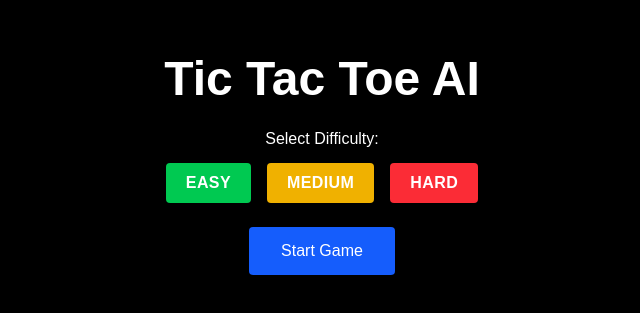
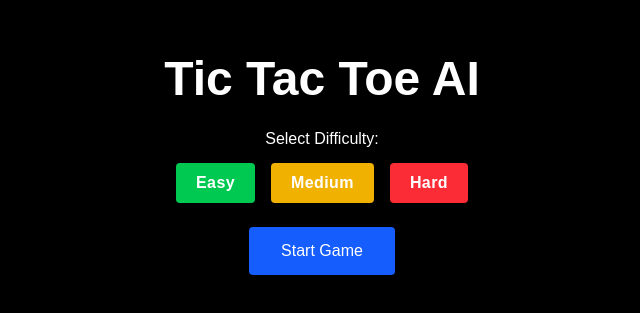
Before and after one commit to RuthlesSan/tic-tac-toe-ai, a Next.js app: page /games/tictactoe in a window 1280 px wide. Shown: the part 235-548 px from the top of the page, without its empty margins (318-958 px from the left). Built offline with nearby package versions, Linux system fonts and the light colour scheme.

Commit message:
Updated to Minimax Games Hub structure

```diff
--- a/app/games/tictactoe/page.js
+++ b/app/games/tictactoe/page.js
@@ -206,9 +206,10 @@ export default function Home() {
         <div className="flex gap-4 mb-6">
   {["easy", "medium", "hard"].map(level => (
     <button
-              key={level.toUpperCase()}
+      key={level}
       onClick={() => setDifficulty(level)}
-              className={`px-5 py-2 rounded font-bold uppercase tracking-wide transition ${difficulty === level
+      className={`px-5 py-2 rounded font-bold tracking-wide transition ${
+        difficulty === level
           ? "bg-blue-600 scale-105"
           : level === "easy"
           ? "bg-green-500 hover:bg-green-600"
@@ -217,7 +218,7 @@ export default function Home() {
           : "bg-red-500 hover:bg-red-600"
       }`}
     >
-              {level.toUpperCase()}
+      {level.charAt(0).toUpperCase() + level.slice(1)}
     </button>
   ))}
 </div>
```
Lines whose indentation alone changed are shown as unchanged.
